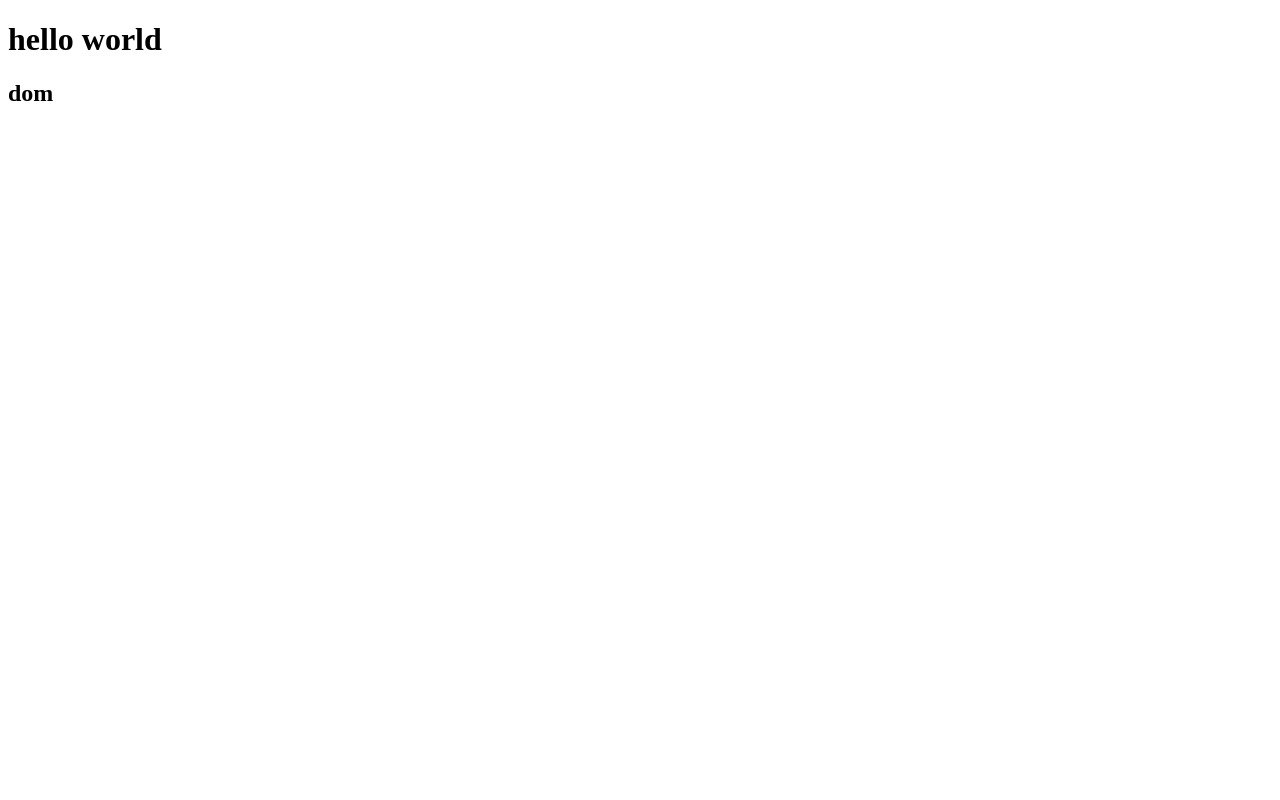
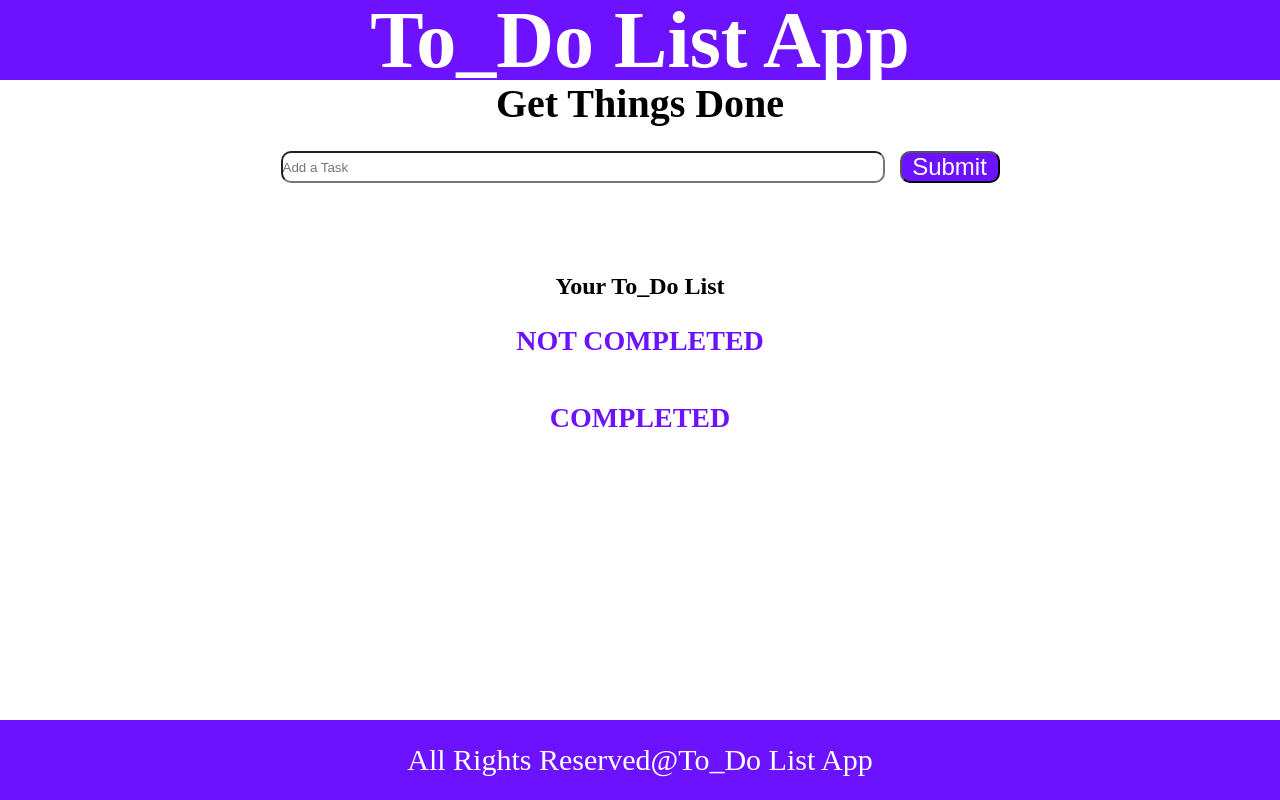
Before and after one commit to ebrahemmsd/new.js, a plain HTML site: page index.html in a window 1280 px wide. Drawn offline with Linux system fonts and the light colour scheme.

Commit message:
new update

```diff
--- a/index.html
+++ b/index.html
@@ -3,12 +3,50 @@
 <head>
     <meta charset="UTF-8">
     <meta name="viewport" content="width=device-width, initial-scale=1.0">
-    <title>javascript</title>
+    <title>To Do List App</title>
     <link rel="stylesheet" href="style.css">
+    <link rel="stylesheet" href="https://cdnjs.cloudflare.com/ajax/libs/font-awesome/6.4.2/css/all.min.css" integrity="sha512-z3gLpd7yknf1YoNbCzqRKc4qyor8gaKU1qmn+CShxbuBusANI9QpRohGBreCFkKxLhei6S9CQXFEbbKuqLg0DA==" crossorigin="anonymous" referrerpolicy="no-referrer" />
 </head>
 <body>
-    <h1>hello world</h1>
-    <h2>dom</h2>
-    <script src="index.js"></script>
-</body>
+    <div id="container">
+        <header id="hd">
+            <h1 id="h1">To_Do List App</h1>
+        </header>
+        <main id="mn">
+            <section id="additems">
+                <h2 id="add">Get Things Done</h2>
+                <form id="form">
+                    <input type="text" id="todo" placeholder="Add a Task">
+                    <button id="add-butt">Submit</button>
+                </form>
+            </section>
+
+
+            <section id="err">
+            </section>
+
+            <section id="list">
+                <h2 id="list-hd">Your To_Do List</h2>
+                <section class="list-cont">
+
+                    <ol class="notcompleted">
+                        <h3>Not Completed</h3>
+                    </ol>
+
+
+                    <ol class="completed">
+                        <h3>Completed</h3>
+                    </ol>
+
+                </section>
+            </section>
+        </main>
+        <footer id="ft">
+            <p id="p">All Rights Reserved@To_Do List App</p>
+        </footer>
+
+
+
+        <script src="index.js"></script>
+        </body>
 </html>
--- a/index.js
+++ b/index.js
@@ -1,12 +1,37 @@
-var test = 40
-console.log('test')
+var input = document.querySelector('input')
+var btn = document.querySelector('#form > button');
 
-// var age = 38
-//  if(age == 40){
-//     console.log("you are a Man!!!!!")
-// }else if(age > 40){
-//     console.log("you are too old")
-//  }
-//  else{
-//     console.log("you still young, best wishes")
-//  }
+btn.addEventListener('click', addList);
+
+function addList(e){
+    var notCompleted = document.querySelector('.notcompleted');
+    var Completed = document.querySelector('.completed');
+
+    var newLi = document.createElement('li');
+    var checkBtn = document.createElement('button');
+    var delBtn = document.createElement('button');
+
+    checkBtn.innerHTML = '<i class="fa-solid fa-circle-check"></i>';
+    delBtn.innerHTML = ' <i class="fa-solid fa-trash"></i>';
+
+    if(input.value !==''){
+        newLi.textContent = input.value;
+        input.value = '';
+        notCompleted.appendChild(newLi);
+        newLi.appendChild(checkBtn);
+        newLi.appendChild(delBtn)
+
+    }
+    checkBtn.addEventListener('click', function(){
+        var parent = this.parentNode;
+        parent.remove();
+        Completed.appendChild(parent);
+        checkBtn.style.display = 'none';
+    })
+
+    delBtn.addEventListener('click', function(){
+        var parent = this.parentNode;
+        parent.remove();
+
+    })
+}
--- a/style.css
+++ b/style.css
@@ -0,0 +1,202 @@
+* {
+    padding: 0px;
+    margin: 0px;
+}
+
+#container {
+    width: 100vw;
+    height: 100vh;
+    text-align: center;
+    display: grid;
+    grid-template-columns: 1fr;
+    grid-template-rows: 10vh 80vh 10vh;
+    grid-template-areas:
+    "hd"
+    "mn"
+    "ft"
+    ;
+}
+
+#hd {
+    grid-area: hd;
+    background-color: rgb(109, 18, 255);
+    display: flex;
+    justify-content: center;
+    align-items: center;
+}
+#h1 {
+    font-size: 80px;
+    color:#fff;
+}
+
+#app-cont {
+    grid-area: mn;
+    background-color: rgb(22, 27, 27);
+    color: #fff;
+    display: flex;
+    flex-direction: column;
+    justify-items: center;
+}
+
+#additems{
+    flex: 3;
+    display: flex;
+    flex-direction: column;
+    gap: 3vh;
+    align-items: center;
+    justify-content: center;
+}
+#add {
+    font-size: 40px;
+}
+
+#add-butt {
+    font-size: x-large;
+    font-weight: 400;
+    background-color: rgb(109, 18, 255);
+    color: #fff;
+    border-radius: 10px;
+    width: 100px;
+    cursor: pointer;
+
+}
+#todo {
+    width: 600px;
+    border-radius: 10px;
+}
+#form {
+    display: flex;
+    gap: 15px;
+    height: 40;
+}
+
+#err{
+   height: 70px;
+}
+
+.notcompleted {
+    margin: 5px;
+    padding: 20px;
+}
+.completed {
+    margin: 5px;
+    padding: 20px;
+}
+h3{font-size: 28px;
+    text-transform: uppercase;
+    text-align: center;
+    color:  rgb(109, 18, 255);
+
+}
+ol{
+    list-style: none;
+    counter-reset: my-counter;
+}
+ol li{
+    width: 90vw;
+    padding: 18px;
+    margin: 5px;
+    background: rgb(212, 96, 96);
+    font-size: 22px;
+    counter-increment: my-counter;
+}
+ol.completed li{
+    background: rgb(28, 221, 14);
+}
+ol li::before{
+    content: counter(my-counter);
+    background: rgb(109, 18, 255);
+    width: 2rem;
+    height: 2rem;
+    border-radius: 50%;
+    display: inline-block;
+    line-height: 2rem;
+    text-align: center;
+    color: #fff;
+    margin-right: 0.5rem;
+}
+li button{
+
+    float: right;
+    padding: 5px;
+    font-size: 28px;
+    line-height: 28px;
+    margin-right: 15px;
+    background: none;
+    border: none;
+    outline: none;
+    cursor: pointer;
+}
+/* .check, .trash{
+    width: 2rem;
+    height: 2rem;
+} */
+
+
+#list{
+    /* height: 1078.7; */
+    /* flex: 10; */
+    display: flex;
+    flex-direction: column;
+    /* align-items: center; */
+}
+#list-hd {
+    padding-top: 20px;
+}
+
+/* .list-cont {
+    width: 90vw;
+    height: 40vh;
+    border: 1px solid #fff;
+} */
+
+/* .listUl {
+    list-style: none;
+} */
+
+/* .listUl>li {
+    width: 90vw;
+    height: 5vh;
+    border: 1px solid #fff;
+    font-family: Georgia, 'Times New Roman', Times, serif;
+    font-size: 18px;
+    display: flex;
+}
+
+#one {
+    flex: 1;
+}
+
+#two {
+    flex:1.5;
+}
+
+#three {
+    flex: 1.5;
+}
+
+#four {
+    flex:5;
+}
+#five {
+    flex: 2;
+} */
+
+
+
+
+
+
+
+
+#ft {
+    grid-area: ft;
+    background-color: rgb(109, 18, 255);
+    display: flex;
+    align-items: center;
+    justify-content: center;
+}
+#p {
+    color: #fff;
+    font-size: 30px;
+}
```
